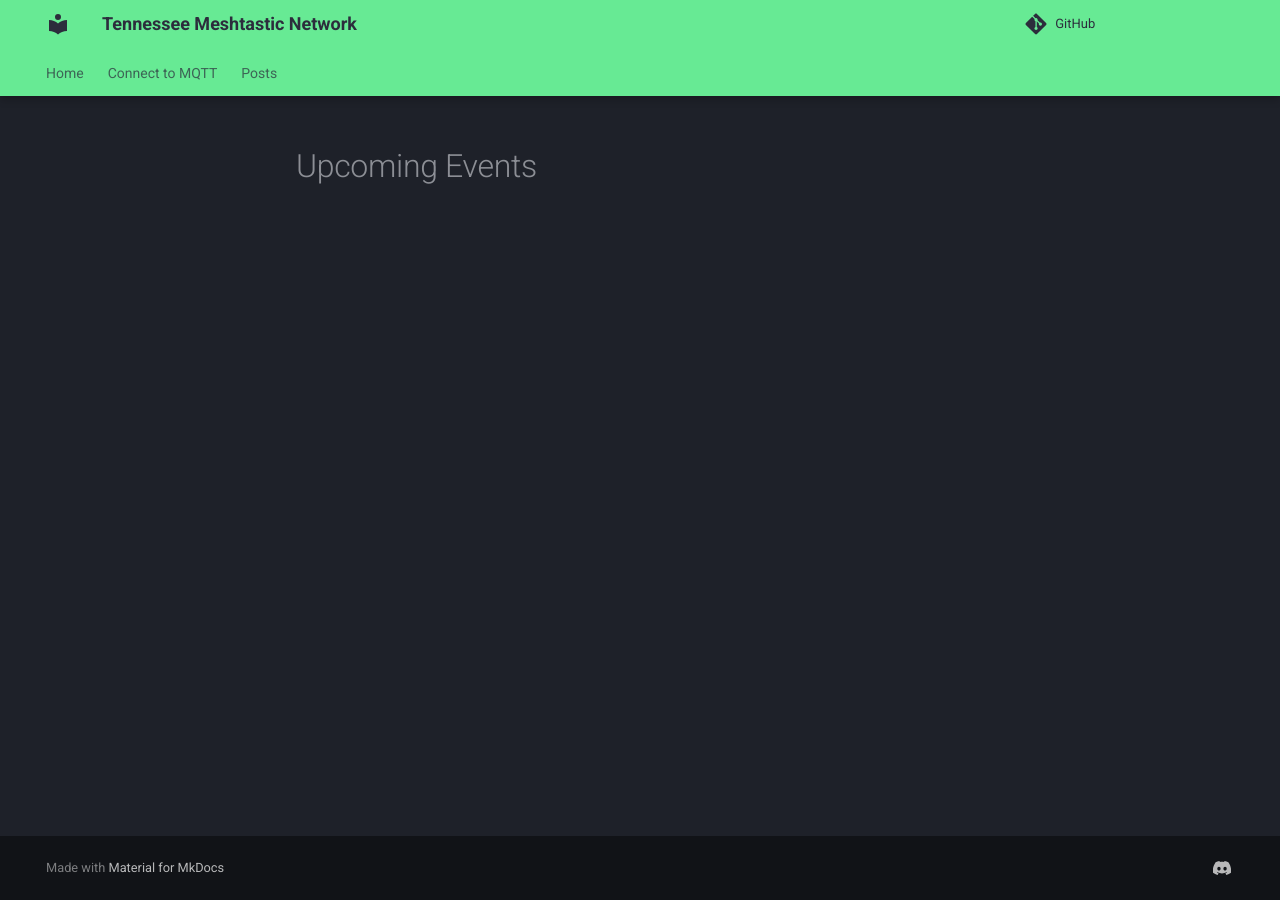
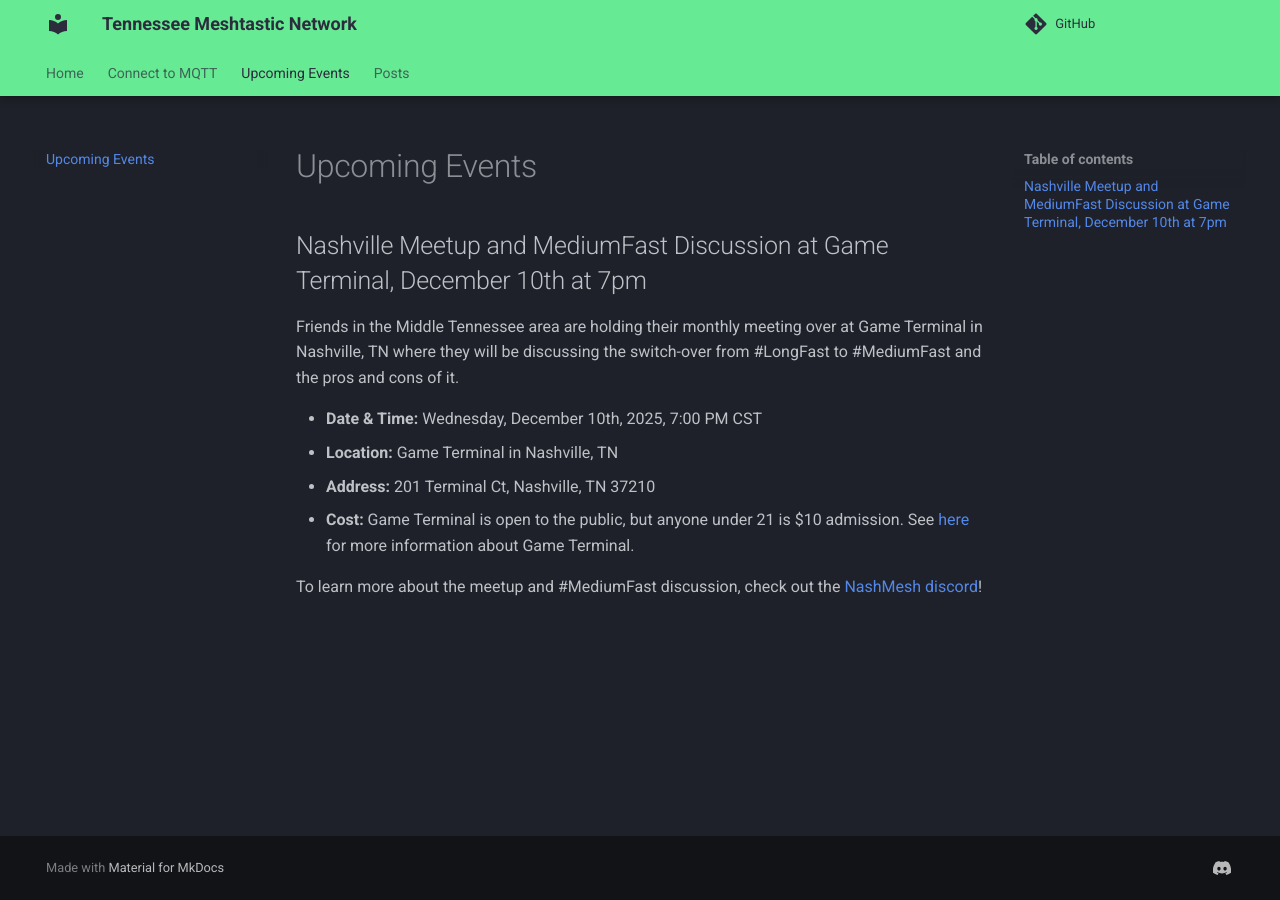
Before and after one commit to tnmesh/homepage, an MkDocs documentation site: the page built from docs/events.md, in a window 1280 px wide. Built offline with MkDocs 1.6.1 and Material for MkDocs 9.7.7, drawn with Linux system fonts in a browser that asks for light colours; comment, search, counter and statistics services are not loaded.

Commit message:
feat: add upcoming events page

```diff
--- a/docs/events.md
+++ b/docs/events.md
@@ -1 +1,12 @@
 # Upcoming Events
+
+## Nashville Meetup and MediumFast Discussion at Game Terminal, December 10th at 7pm
+
+Friends in the Middle Tennessee area are holding their monthly meeting over at Game Terminal in Nashville, TN where they will be discussing the switch-over from #LongFast to #MediumFast and the pros and cons of it.
+
+* **Date & Time:** Wednesday, December 10th, 2025, 7:00 PM CST
+* **Location:** Game Terminal in Nashville, TN
+* **Address:** 201 Terminal Ct, Nashville, TN 37210
+* **Cost:** Game Terminal is open to the public, but anyone under 21 is $10 admission. See [here](https://gameterminal.com/about/) for more information about Game Terminal.
+
+To learn more about the meetup and #MediumFast discussion, check out the [NashMesh discord](http://nashmesh.com)!
--- a/mkdocs.yml
+++ b/mkdocs.yml
@@ -8,6 +8,7 @@ repo_url: https://github.com/tnmesh/homepage
 nav:
   - Home: index.md
   - Connect to MQTT: mqtt.md
+  - Upcoming Events: events.md
   - Posts:
     - blog/index.md
 
```
